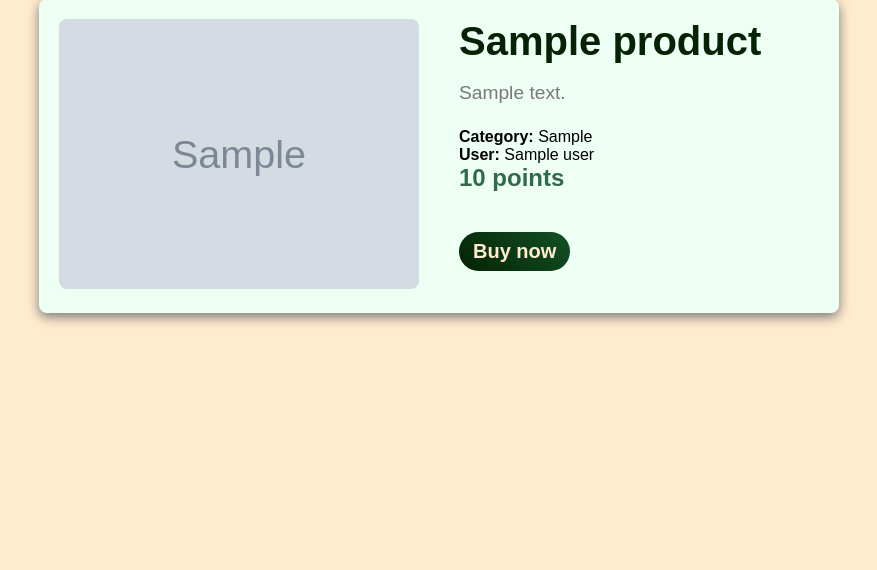
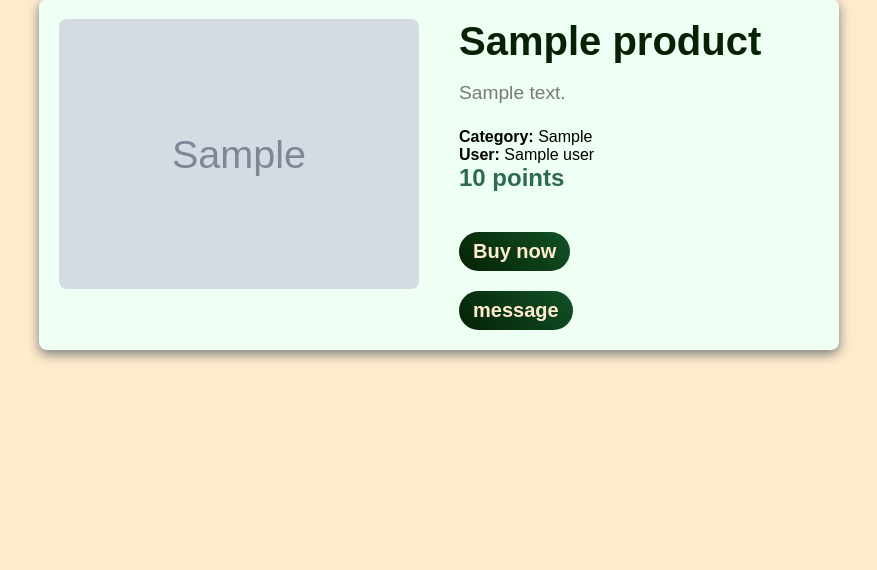
Before and after one commit to The-Lovebugs/Glapped, a Django app: template Glapped/Glapped_main/templates/listing.html in a window 1280 px wide. Shown: the part 125-695 px from the top of the page, without its empty margins (201-1078 px from the left). Run offline with Django 5.2, Linux system fonts and the light colour scheme; a user stored in the database is signed in; data comes from the database, SQL or seed files in the repository; tables that the repository leaves empty hold one stand-in row (values such as "Sample post"); the template is opened without the code that fills it: most values are stand-ins (such as "Sample title", 1, 10 or a date in 2020); grey boxes marked "Sample" are stand-in pictures.

Commit message:
added message button

```diff
--- a/Glapped/Glapped/settings.py
+++ b/Glapped/Glapped/settings.py
@@ -23,7 +23,7 @@ BASE_DIR = Path(__file__).resolve().parent.parent
 SECRET_KEY = 'django-insecure-c#3$55tcqeguc&2_rh(8&nf-pkg6^=%d#(+!_%hrr$-+fifk24'
 
 # SECURITY WARNING: don't run with debug turned on in production!
-DEBUG = False
+DEBUG = True
 
 ALLOWED_HOSTS = ['127.0.0.1',
                  'localhost',
--- a/Glapped/Glapped_main/templates/listing.html
+++ b/Glapped/Glapped_main/templates/listing.html
@@ -23,6 +23,9 @@
                     <p class="price">{{ product.price }} points</p>
                     <div class="product-actions">
                         <a class="bgb-button" href="{% url 'buy' product.pk %}">Buy now</a>
+                    </div>
+                    <div class="product-actions">
+                        <a class="bgb-button" href="{% url 'message' product.pk %}">message</a>
                     </div>
 
                 {% elif product.starting_bid is not None %}
```
